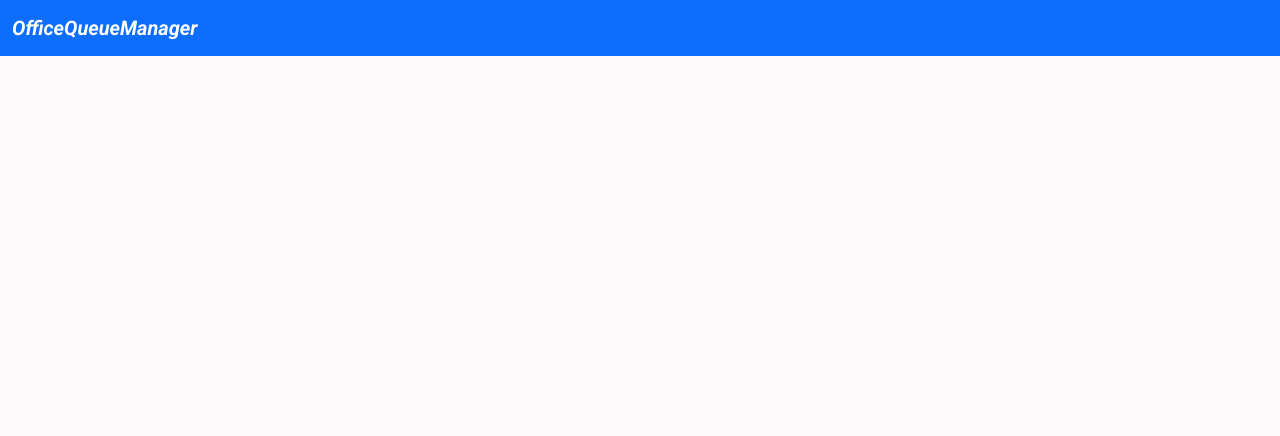
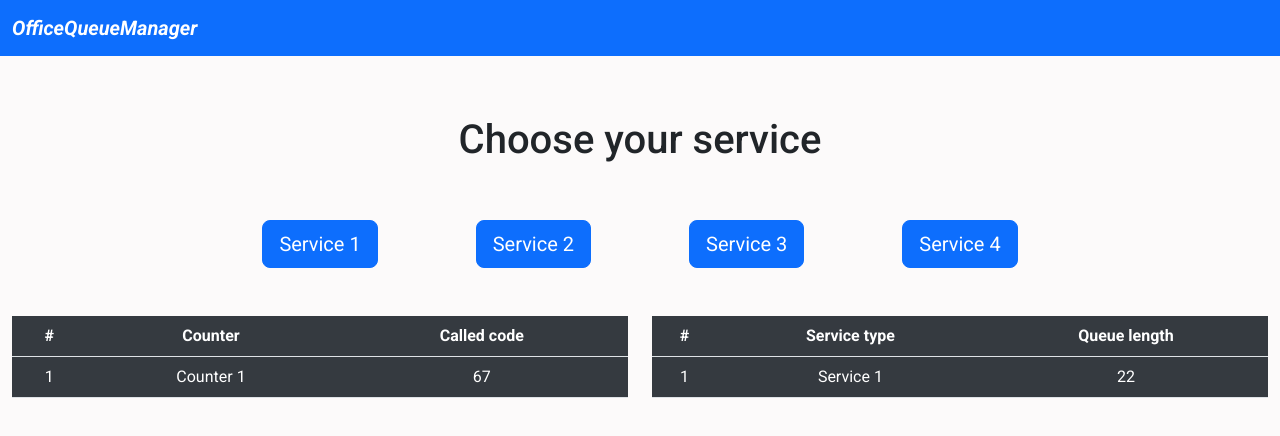
Before and after one commit to GabrieleSambin/se2022-12-OfficeQueueManager, a React (Create React App) app in the folder client/: page /customer in a window 1280 px wide. Shown: the top 436 px of the page. Built offline with nearby package versions, Linux system fonts and the light colour scheme.

Commit message:
Client Page First Release

```diff
--- a/client/src/App.css
+++ b/client/src/App.css
@@ -19,3 +19,20 @@ body,
   flex-direction: column;
   justify-content: space-between;
 }
+.cnt{
+  text-align: center;
+  margin-top: 1.5em;
+}
+
+.cnt1{
+  text-align: center;
+  padding-top: 3em;
+  justify-content: center;
+}
+.table{
+  background:#353a40;;
+}
+
+.white{
+  color: white;
+}
--- a/client/src/views/Customer.jsx
+++ b/client/src/views/Customer.jsx
@@ -1,9 +1,82 @@
 //Imports
 
-const Customer = () => {
+import { Button, Col, Row } from "react-bootstrap";
+import Table from 'react-bootstrap/Table';
+
+const Customer = (props) => {
     return (
-        <></>
+        <>
+        <Row className="justify-content-md-center">
+            <Col><h1 className="cnt">Choose your service</h1></Col>
+        </Row>
+
+        <Row className="cnt1">
+            <Col xs lg="2"><Button variant="primary" size="lg"> Service 1</Button></Col>
+            <Col xs lg="2"><Button variant="primary" size="lg"> Service 2</Button></Col>
+            <Col xs lg="2"><Button variant="primary" size="lg"> Service 3</Button></Col>
+            <Col xs lg="2"><Button variant="primary" size="lg"> Service 4</Button></Col>
+        </Row>
+
+        <Row className="cnt1">
+            <Col>
+            <Table className="table">
+                <thead>
+                    <tr className="white">
+                        <th>#</th>
+                        <th>Counter</th>
+                        <th>Called code</th>
+                    </tr>
+                </thead>
+                <tbody>
+                    <tr className="white">
+                        <td>1</td>
+                        <td>Counter 1</td>
+                        <td>67</td>
+                    </tr>
+                </tbody>
+            </Table>
+            </Col>
+            <Col>
+            <Table>
+                <thead>
+                    <tr className="white">
+                        <th>#</th>
+                        <th>Service type</th>
+                        <th>Queue length</th>
+                    </tr>
+                </thead>
+                <tbody>
+                    <tr className="white">
+                        <td>1</td>
+                        <td>Service 1</td>
+                        <td>22</td>
+                    </tr>
+                </tbody>
+
+            </Table>
+            </Col>
+        </Row>
+        </>
     );
+
+function tableCounterData(props){
+    return(
+        <>
+        <td>{props.course.number}</td>
+        <td>{props.course.name}</td>
+        <td>{props.course.code}</td>
+        </>
+    );
+}
+function tableServiceData(){
+    return(
+        <>
+        <td>{props.course.code}</td>
+        <td>{props.course.name}</td>
+        <td>{props.course.length}</td>
+        </>
+    );
+}
 }
 
 export default Customer;
```
Also changed, not shown: 1 other file (tests, documents, lock files or other folders).
